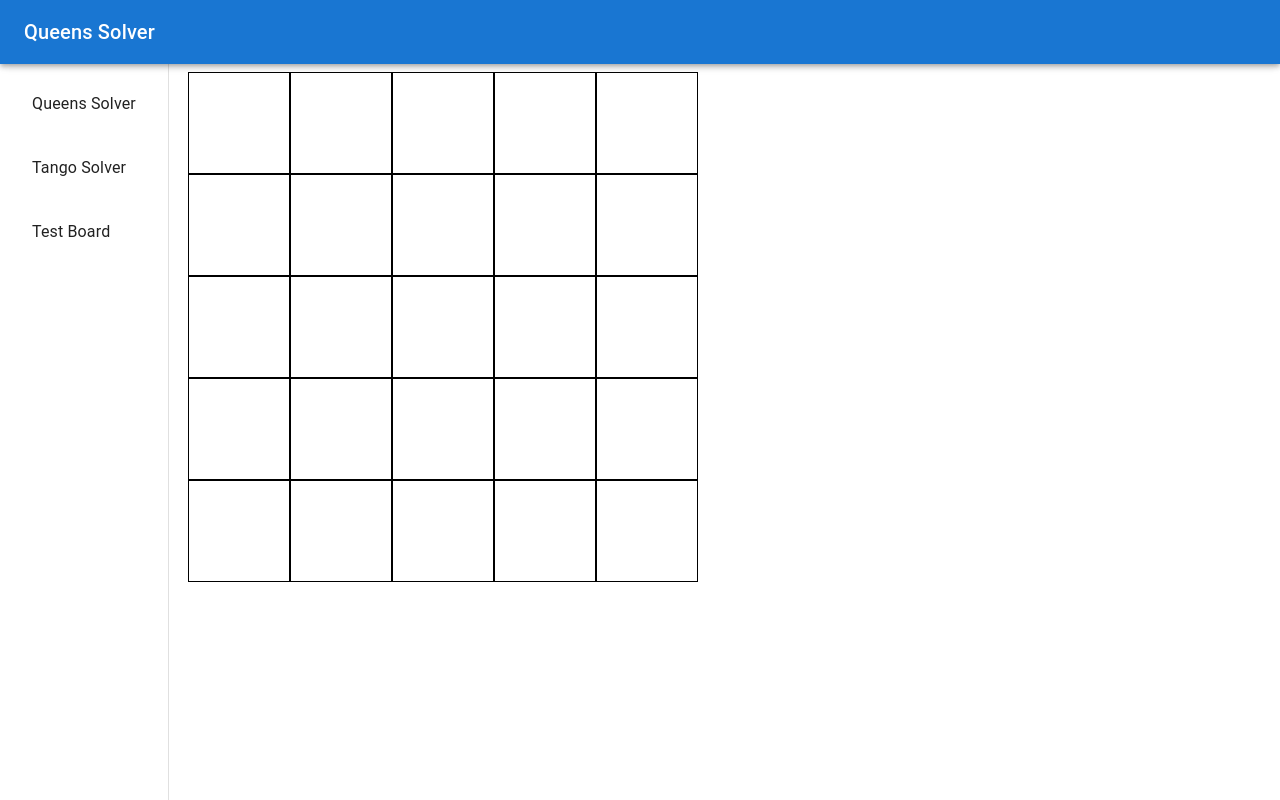
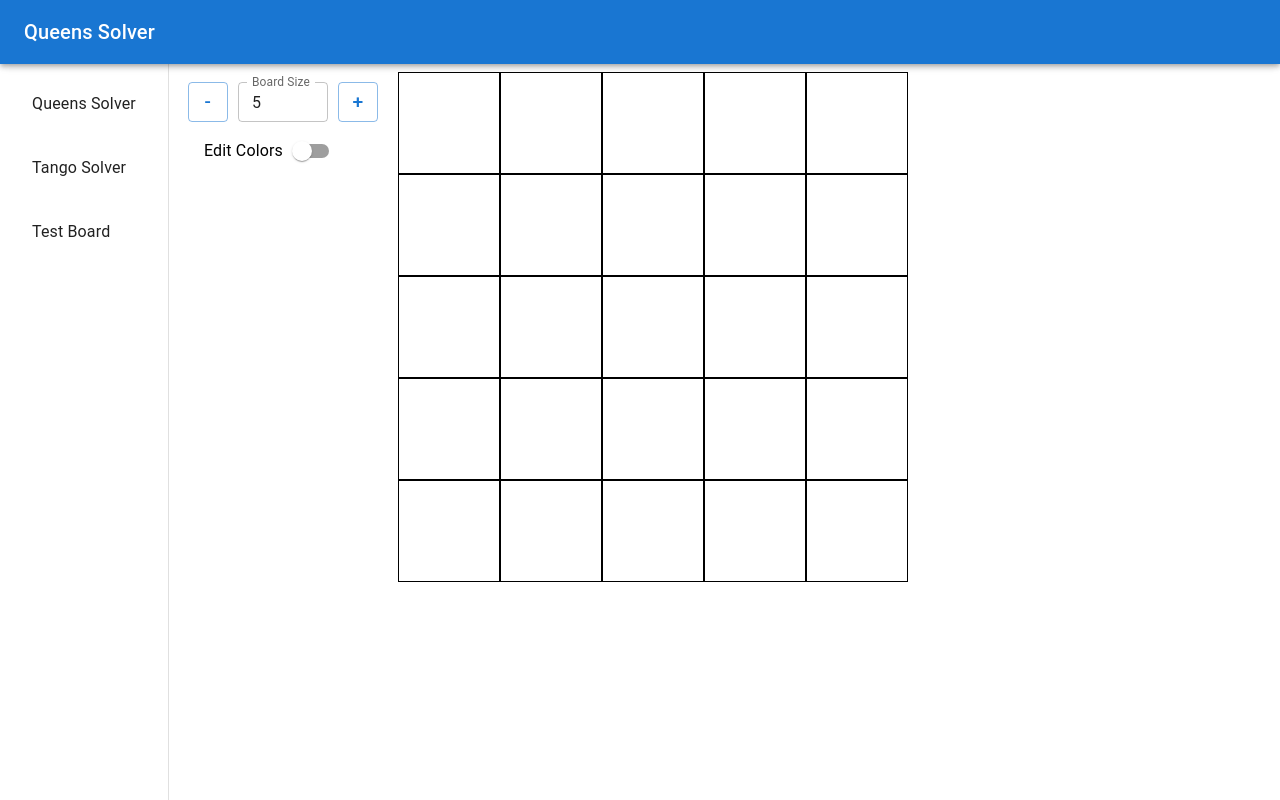
Before and after one commit to RileyCullen/game-solvers, a React (Vite) app: page / in a window 1280 px wide. Built offline with nearby package versions, Linux system fonts and the light colour scheme.

Commit message:
finished

```diff
--- /dev/null
+++ b/src/apps/queens-solver/components/board-size.tsx
@@ -0,0 +1,69 @@
+import { Box, Button, TextField } from '@mui/material';
+
+/** Props for {@link BoardSize}. */
+export interface BoardSizeProps {
+    currentSize: number;
+    setSize: (newSize: number) => void;
+}
+
+const SIDE_LENGTH = '40px';
+const COMMON_BUTTON_STYLES = {
+    fontSize: '1.2rem',
+    height: SIDE_LENGTH,
+    width: SIDE_LENGTH,
+    minWidth: SIDE_LENGTH
+};
+
+/** Component to configure board size. */
+export function BoardSize(props: BoardSizeProps) {
+    const { currentSize, setSize } = props;
+    return (
+        <Box
+            sx={{
+                display: 'flex',
+                flexDirection: 'row',
+                gap: '10px'
+            }}
+        >
+            <Button
+                variant='outlined'
+                onClick={() => decrementSize(currentSize)}
+                sx={COMMON_BUTTON_STYLES}
+            >
+                -
+            </Button>
+            <TextField
+                label='Board Size'
+                size='small'
+                defaultValue={currentSize}
+                slotProps={{
+                    input: {
+                        readOnly: true
+                    },
+                    inputLabel: {
+                        shrink: true
+                    }
+                }}
+                sx={{
+                    height: SIDE_LENGTH,
+                    minHeight: SIDE_LENGTH,
+                    width: '90px'
+                }}
+            />
+            <Button
+                variant='outlined'
+                onClick={() => setSize(currentSize + 1)}
+                sx={COMMON_BUTTON_STYLES}
+            >
+                +
+            </Button>
+        </Box>
+    );
+
+    function decrementSize(size: number) {
+        if (size === 1) {
+            return;
+        }
+        setSize(size - 1);
+    }
+}
--- /dev/null
+++ b/src/apps/queens-solver/components/edit-mode.tsx
@@ -0,0 +1,63 @@
+import { Box, FormControlLabel, Stack, Switch } from '@mui/material';
+
+export enum QueensEditModes {
+    Color = 'color',
+    CellContent = 'cell-content'
+}
+
+export interface EditModeProps {
+    editMode: QueensEditModes;
+    color: string;
+    setEditMode(editMode: QueensEditModes): void;
+    setColor(color: string): void;
+}
+
+export function EditMode(props: EditModeProps) {
+    const { editMode, setEditMode, color, setColor } = props;
+    return (
+        <Stack>
+            <Stack
+                direction='row'
+            >
+                <FormControlLabel
+                    value={editMode}
+                    checked={editMode === QueensEditModes.Color}
+                    control={
+                        <Switch
+                            onChange={(event) => {
+                                if (event.target.checked) {
+                                    setEditMode(QueensEditModes.Color);
+                                    return;
+                                }
+                                setEditMode(QueensEditModes.CellContent);
+                            }}
+                        />
+                    }
+                    label='Edit Colors'
+                    labelPlacement='start'
+                />
+            </Stack>
+            <Box
+                sx={{
+                    display: 'flex',
+                    justifyContent: 'center'
+                }}
+            >
+                {
+                    (editMode === QueensEditModes.Color)
+                    && (
+                        <Stack direction='row'>
+                            <input
+                                type='color'
+                                value={color}
+                                onChange={(e) => {
+                                    setColor(e.target.value);
+                                }}
+                            />
+                        </Stack>
+                    )
+                }
+            </Box>
+        </Stack>
+    );
+}
--- a/src/apps/queens-solver/index.tsx
+++ b/src/apps/queens-solver/index.tsx
@@ -1,16 +1,48 @@
+import { Box } from '@mui/material';
 import { Board, BoardModel, CellModel, CellTypes } from '../../components';
 import { QueensBoardModel } from './queens-board-model';
 import { useState, useRef } from 'react';
+import { BoardSize } from './components/board-size';
+import { useBoard } from './use-board';
+import { EditMode, QueensEditModes } from './components/edit-mode';
 
 export default function QueensSolver() {
-    const [board, setBoard] = useState(new QueensBoardModel(5));
+    const { board, setBoard, boardSize, setBoardSize } = useBoard(5);
     const [isMultiCellEditing, setIsMultiCellEditing] = useState(false);
+    const [editMode, setEditMode] = useState(QueensEditModes.CellContent);
+    const [color, setColor] = useState('#FFFFFF');
 
     const targetCells = useRef<CellModel[]>([]);
     const startingCell = useRef<CellModel>(null);
 
     return (
-        <div>
+        <Box
+            sx={{
+                display: 'flex',
+                flexDirection: 'row',
+                gap: '20px'
+            }}
+        >
+            <Box
+                sx={{
+                    paddingTop: '10px',
+                    display: 'flex',
+                    flexDirection: 'column',
+                    rowGap: '10px'
+                }}
+            >
+                <BoardSize
+                    currentSize={boardSize}
+                    setSize={setBoardSize}
+                />
+                <EditMode
+                    editMode={editMode}
+                    setEditMode={setEditMode}
+                    color={color}
+                    setColor={setColor}
+                />
+            </Box>
+            <Box>
                 <Board
                     board={board}
                     cellEventHandlers={{
@@ -20,11 +52,22 @@ export default function QueensSolver() {
                         onMouseUp
                     }}
                 />
-        </div>
+            </Box>
+        </Box>
     );
 
     function onClick(cell: CellModel) {
-        board.setCell(cell.id);
+        const { id } = cell;
+        switch (editMode) {
+            case QueensEditModes.Color:
+                board.setCellColor(id, color);
+                break;
+            case QueensEditModes.CellContent:
+                board.setCell(id);
+                break;
+            default:
+                throw new Error('Unexpected edit mode on click.');
+        }
         setBoard(QueensBoardModel.fromBoardModel(board));
     }
 
@@ -46,7 +89,17 @@ export default function QueensSolver() {
     function onMouseUp(cell: CellModel) {
         setIsMultiCellEditing(false);
         if (targetCells) {
-            board.setCells(targetCells.current.map(({ id }) => id));
+            const cellIds = targetCells.current.map(({ id }) => id);
+            switch (editMode) {
+                case QueensEditModes.Color:
+                    board.setCellsColor(cellIds, color);
+                    break;
+                case QueensEditModes.CellContent:
+                    board.setCells(cellIds);
+                    break;
+                default:
+                    throw new Error('Unexpected edit mode on mouse up.');
+            }
             targetCells.current = [];
             setBoard(QueensBoardModel.fromBoardModel((board)));
         }
--- a/src/apps/queens-solver/queens-board-model.ts
+++ b/src/apps/queens-solver/queens-board-model.ts
@@ -69,6 +69,18 @@ export class QueensBoardModel implements BoardModel {
         });
     }
 
+    public setCellColor(id: CellModel['id'], color: string) {
+        const currentCell = this._getCurrentCellFromId(id);
+        currentCell.color = color;
+    }
+
+    public setCellsColor(ids: CellModel['id'][], color: string) {
+        ids.forEach((id) => {
+            const currentCell = this._getCurrentCellFromId(id);
+            currentCell.color = color;
+        });
+    }
+
     private _getCurrentCellFromId(id: CellModel['id']) {
         const [row, column] = this._getRowAndColumnFromId(id);
         return this._cells[row][column];
--- /dev/null
+++ b/src/apps/queens-solver/use-board.ts
@@ -0,0 +1,18 @@
+import { useState, useEffect } from 'react';
+import { QueensBoardModel } from './queens-board-model';
+
+export function useBoard(initialSize: number) {
+    const [boardSize, setBoardSize] = useState(initialSize);
+    const [board, setBoard] = useState(new QueensBoardModel(boardSize));
+
+    useEffect(() => {
+        setBoard(new QueensBoardModel(boardSize));
+    }, [boardSize]);
+
+    return {
+        board,
+        setBoard,
+        boardSize,
+        setBoardSize
+    };
+}
--- a/src/components/board/cell/cell.tsx
+++ b/src/components/board/cell/cell.tsx
@@ -26,6 +26,9 @@ export function Cell(props: CellProps) {
     return (
         <div
             className={styles['cell-container']}
+            style={{
+                backgroundColor: cell.color
+            }}
             onClick={() => onClick?.(cell)}
             onMouseEnter={() => onMouseEnter?.(cell)}
             onMouseDown={() => onMouseDown?.(cell)}
```
Lines whose indentation alone changed are shown as unchanged.
